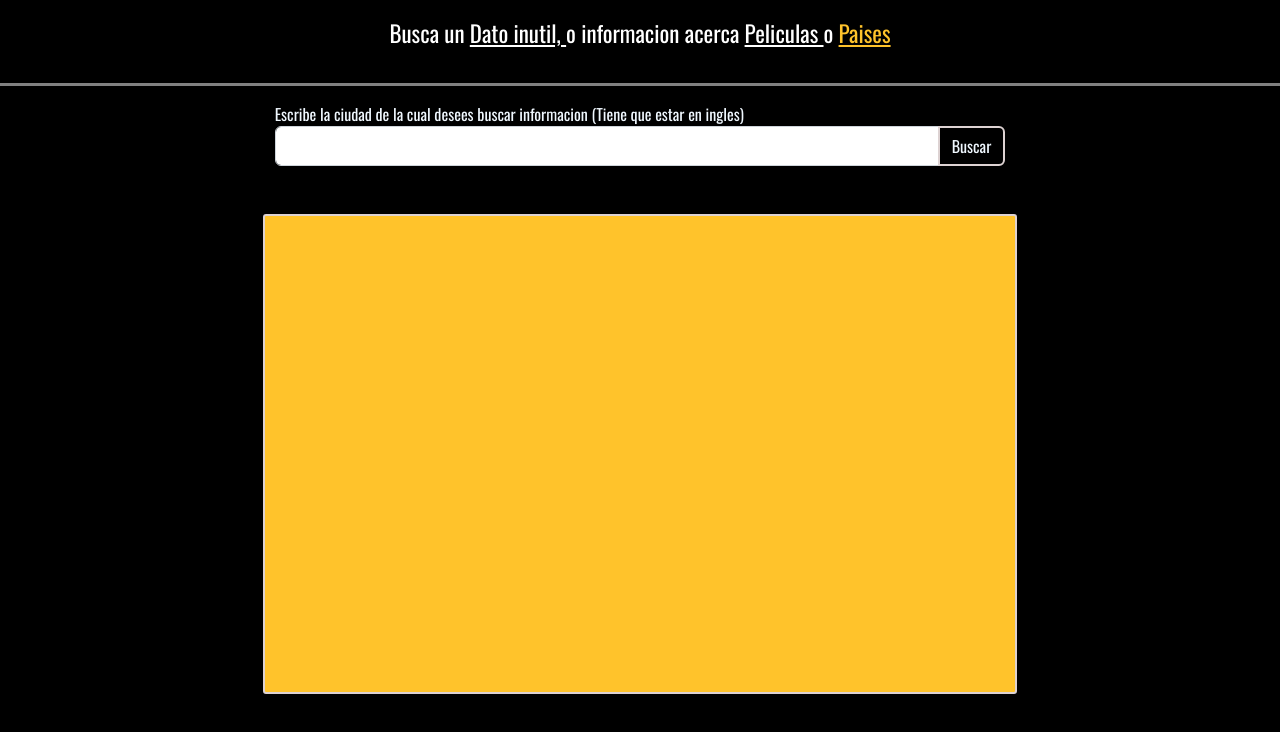
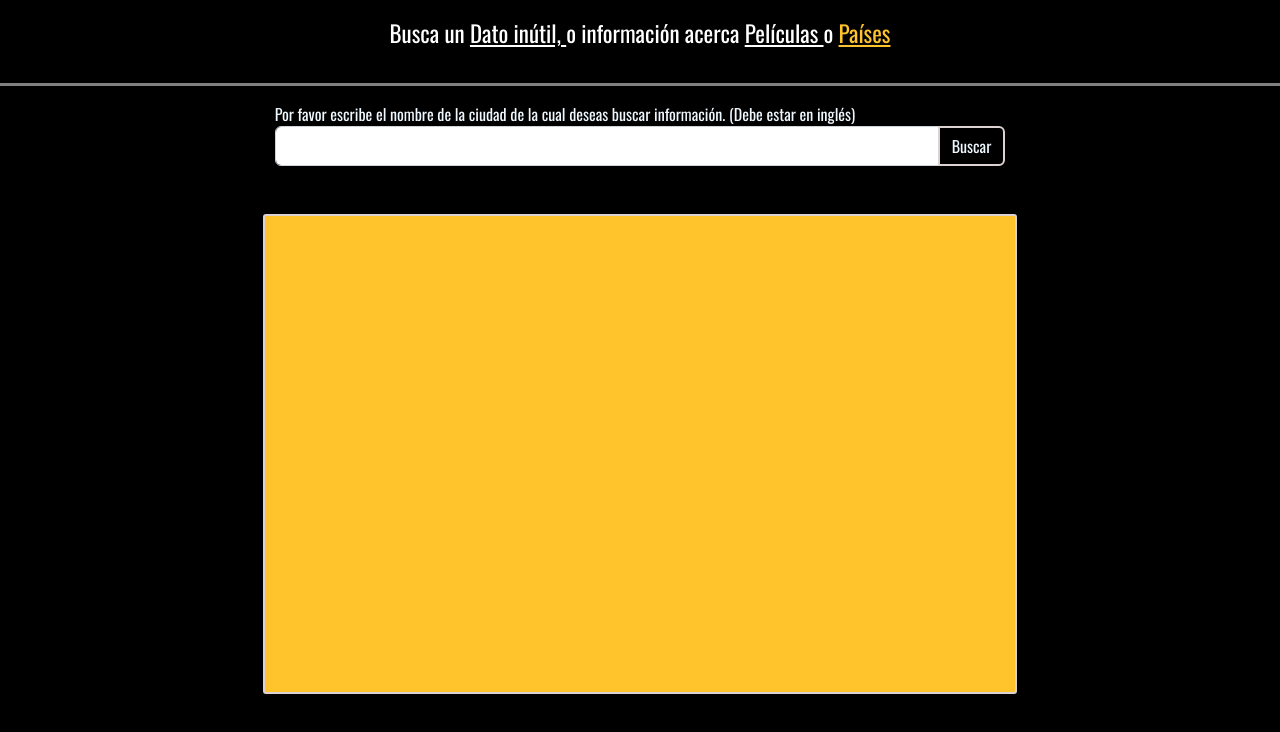
Before and after one commit to Aratt-Gaytan/api-connection, a website: page src/public/paises.html in a window 1280 px wide. Drawn offline with nearby package versions, Linux system fonts and the light colour scheme.

Commit message:
Update paises.html

```diff
--- a/src/public/paises.html
+++ b/src/public/paises.html
@@ -21,17 +21,17 @@
 
     <div class="col-12 bg-black p-3 text-center menu a">
       <p>Busca un
-        <a class="a" href="./index.html">Dato inutil, </a>
-        o informacion acerca
-        <a class="a" href="./peliculas.html">Peliculas </a>
+        <a class="a" href="./index.html">Dato inútil, </a>
+        o información acerca
+        <a class="a" href="./peliculas.html">Películas </a>
         o
-        <a class="seleccionado" href="./paises.html">Paises</a> </p>
+        <a class="seleccionado" href="./paises.html">Países</a> </p>
     </div>
 
     <div class="container p-3">
       <div class="row">
         <div class="col-8 offset-2 ">
-          <span class="titulo">Escribe la ciudad de la cual desees buscar informacion (Tiene que estar en ingles)</span>
+          <span class="titulo">Por favor escribe el nombre de la ciudad de la cual deseas buscar información. (Debe estar en inglés)</span>
           <div class="input-group mb-3">
             <input type="text" class="form-control input" id="pais"  aria-describedby="button-addon2">
             <button class="btn busqueda" type="button" id="button-addon2" onclick="busca_pais()">Buscar</button>
```
